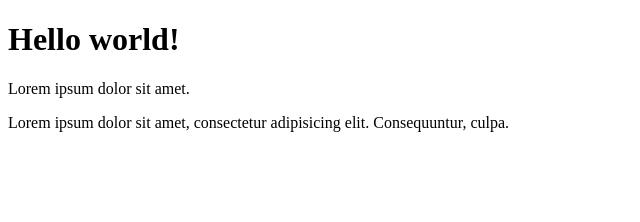
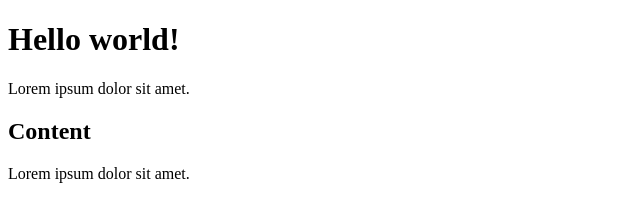
Before and after one commit to andreialisenok/E-commerce, a plain HTML site: page index.html in a window 1280 px wide. Shown: the whole page, without its empty margins (0-640 px from the left). Drawn offline with Linux system fonts and the light colour scheme.

Commit message:
add new content

```diff
--- a/index.html
+++ b/index.html
@@ -12,7 +12,8 @@
 <h1>Hello world!</h1>
 <p>Lorem ipsum dolor sit amet.</p>
 
-<p>Lorem ipsum dolor sit amet, consectetur adipisicing elit. Consequuntur, culpa.</p>
+<h2>Content</h2>
+<p>Lorem ipsum dolor sit amet.</p>
 
 </body>
 </html>
```
